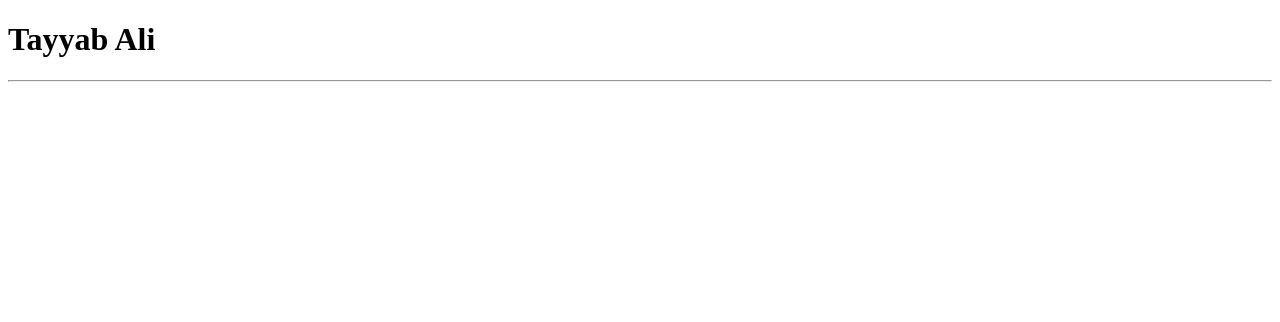
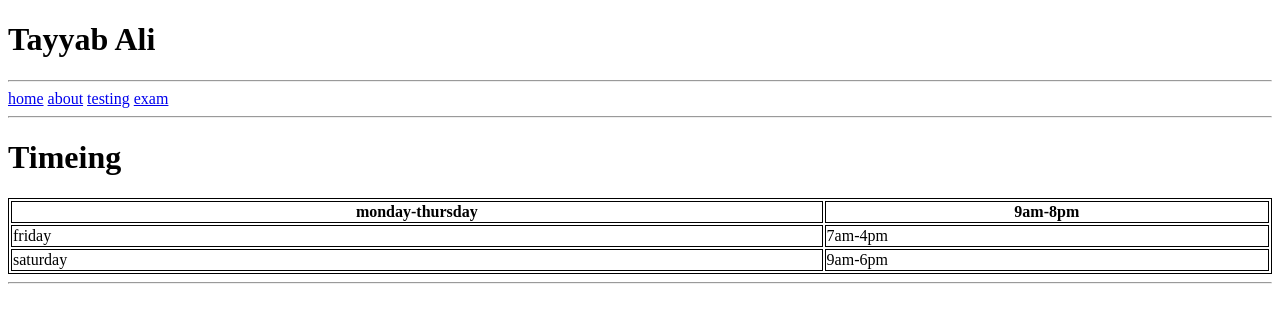
Before and after one commit to tayyab203/test.html, a plain HTML site: page index.html in a window 1280 px wide. Drawn offline with Linux system fonts and the light colour scheme.

Commit message:
commit 2

```diff
--- a/index.html
+++ b/index.html
@@ -3,10 +3,38 @@
 <head>
 
     <title>test</title>
+    <style>
+        table, th, td {
+          border:1px solid black;
+        }
+        </style>
 </head>
 <body>
     <h1>Tayyab Ali</h1>
     <hr>
+    <a href="https://www.youtube.com/channel/UCUtu9tgzw1701JfkE2-dwew">home</a>
+    <a href="https://www.youtube.com/watch?v=ahI7pUEgDU8">about</a>
+    <a href="https://www.youtube.com/watch?v=Vhk8DFLW5nE">testing</a>
+    <a href="https://www.youtube.com/watch?v=Vhk8DFLW5nE">exam</a>
+    <hr>
+    <h1>Timeing</h1>
+
+<table style="width:100%" >
+    <tr>
+      <th>monday-thursday</th>
+      <th>9am-8pm</th>
+    </tr>
+    <tr>
+
+      <td>friday</td>
+      <td>7am-4pm</td>
+    </tr>
+    <tr>
+      <td>saturday</td>
+      <td>9am-6pm</td>
+    </tr>
+  </table>
+  <hr>
 
 </body>
 </html>
```
